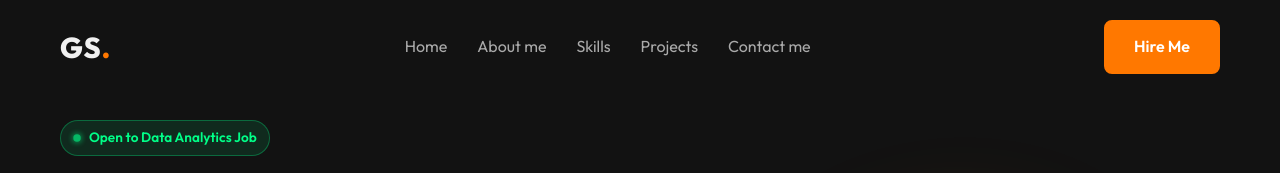
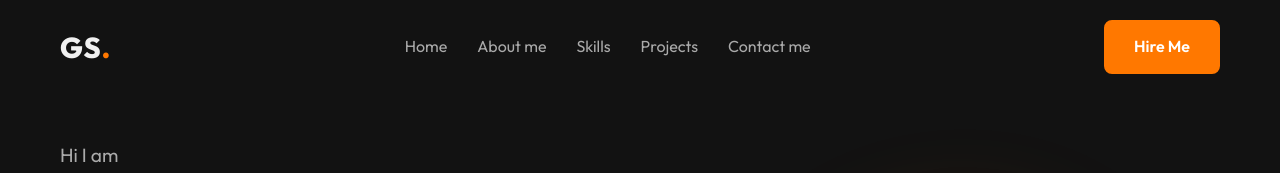
Before and after one commit to sgurneet01-ux/Portfolio, a plain HTML site: page index.html in a window 1280 px wide. Shown: the top 173 px of the page. Drawn offline with nearby package versions, Linux system fonts and the light colour scheme.

Commit message:
Remove Open to Data Analytics badge

```diff
--- a/index.html
+++ b/index.html
@@ -40,9 +40,6 @@
     <!-- Hero Section -->
     <section id="home" class="hero">
         <div class="hero-content" data-aos="fade-right" data-aos-duration="1000">
-            <div class="status-badge">
-                <span class="pulse-dot"></span> Open to Data Analytics Job
-            </div>
             <p class="intro-text">Hi I am<br><span class="name">Gurneet Singh</span></p>
             <h1 class="main-heading">CSE AI/ML <br>Engineer</h1>
 
```
